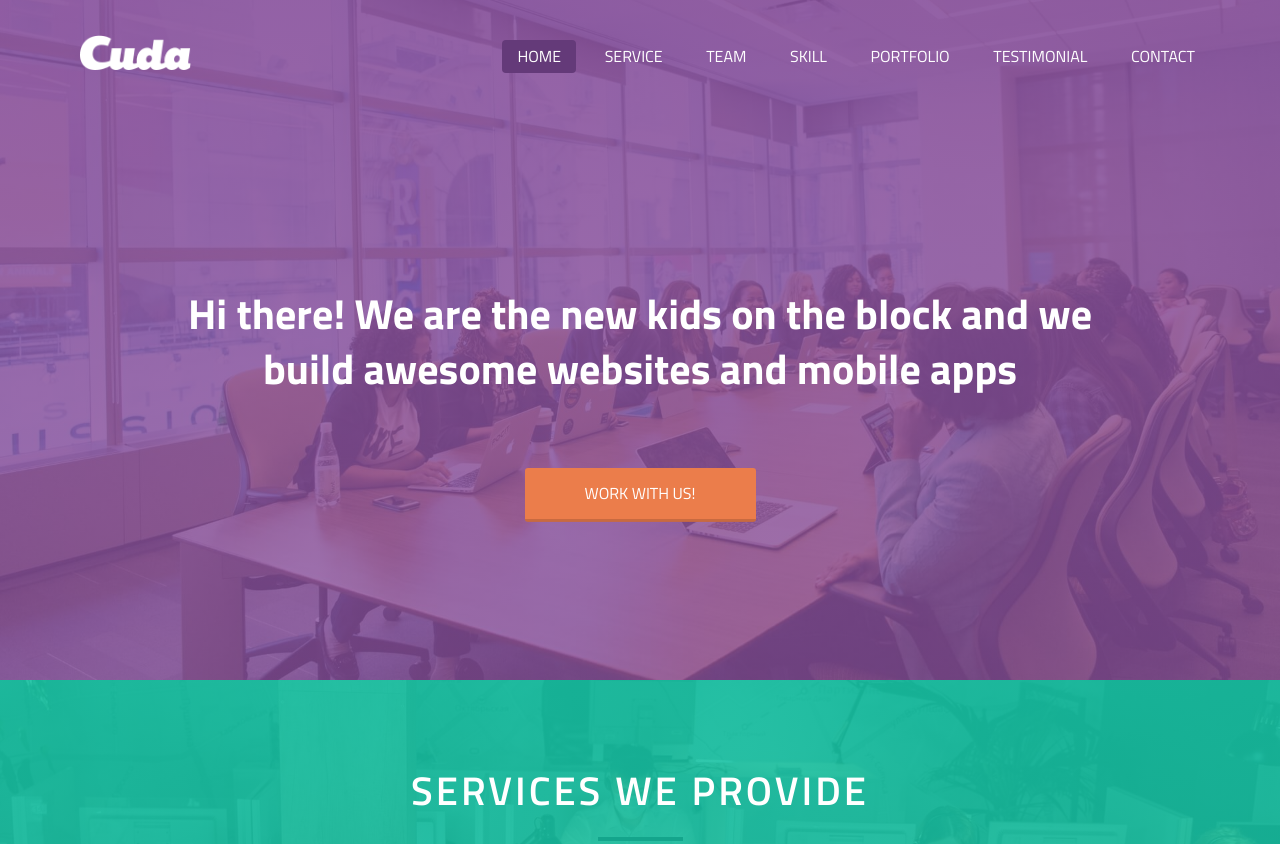
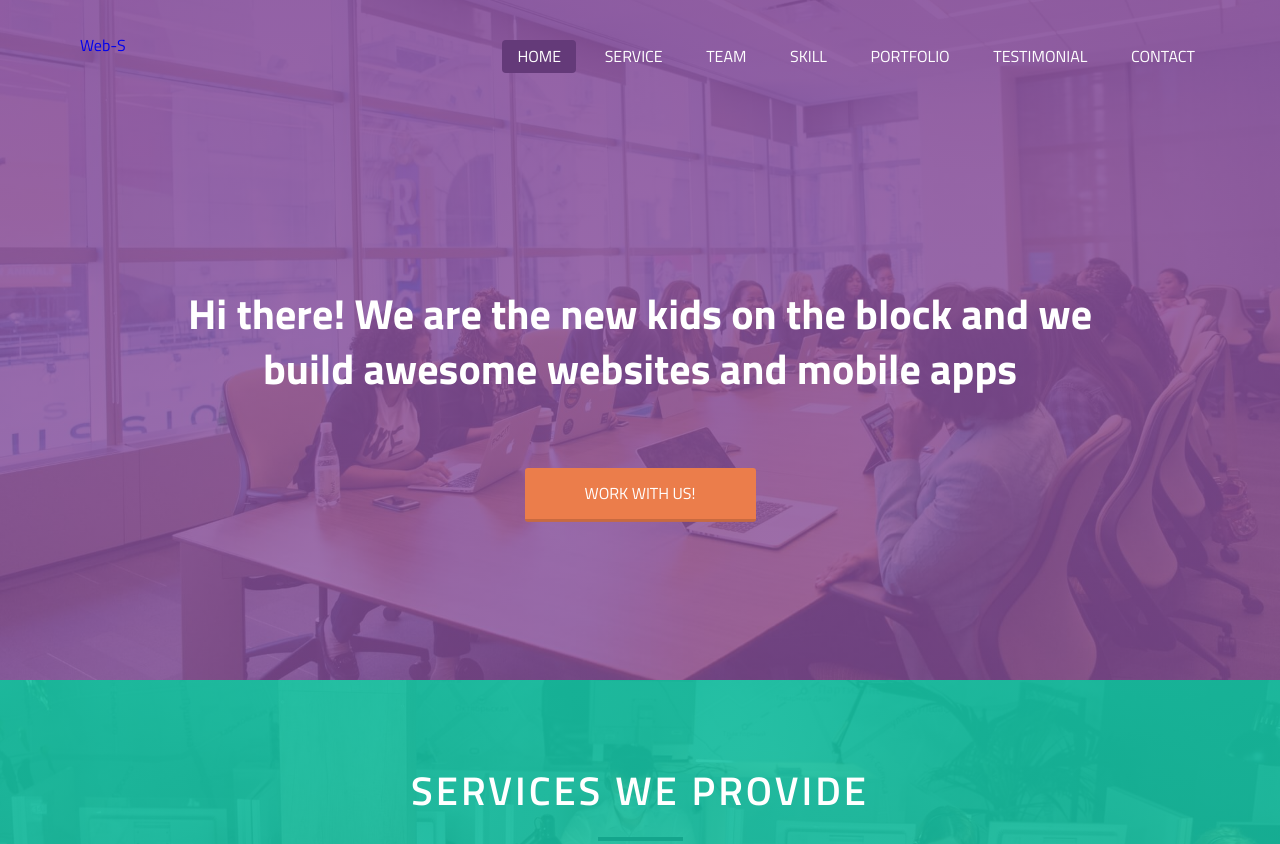
Before and after one commit to Sakib6071/group-portfolio, a plain HTML site: page index.html in a window 1280 px wide. Shown: the top 844 px of the page. Drawn offline with nearby package versions, Linux system fonts and the light colour scheme; a web font is replaced by a local one.

Commit message:
Update index.html

```diff
--- a/index.html
+++ b/index.html
@@ -24,8 +24,8 @@
     <header id="homelink">
         <nav>
             <div class="row">
-                <a href="#homelink">
-                    <img src="resourses/image/logo.png" alt="cuda" class="logo">
+               <a href="#homelink">
+                    <span class="logo">Web-S</span>
                 </a>
                 <ul class="main-nav">
                     <li class="active"><a href="#homelink">Home</a></li>
```
